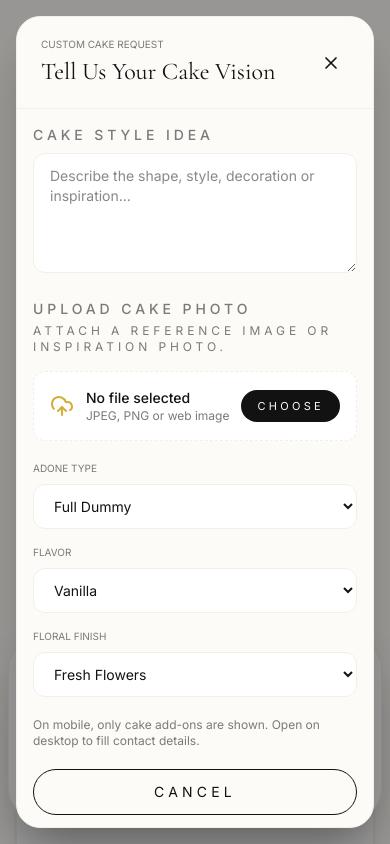
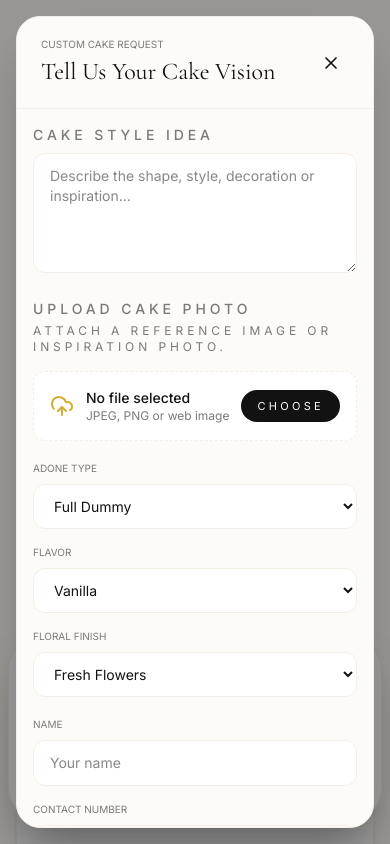
Before and after one commit to sathiska567/dizanda-frontend, a React (Vite) app: page /contact in a window 390 px wide. Both pictures are taken after a click on the button "CUSTOM YOUR ORDER". Shown: the top 844 px of the page. Built offline with nearby package versions, Linux system fonts and the light colour scheme.

Commit message:
Show customer details on mobile in custom order popup

```diff
--- a/src/components/CustomOrderModal.jsx
+++ b/src/components/CustomOrderModal.jsx
@@ -155,7 +155,7 @@ export default function CustomOrderModal({ open, onClose }) {
                 </div>
               </div>
 
-              <div className="hidden md:grid gap-4 md:grid-cols-3">
+              <div className="grid gap-4 md:grid-cols-3">
                 <div>
                   <label className="block text-[10px] uppercase tracking-extreme text-luxury-muted mb-2">Name</label>
                   <input
@@ -185,7 +185,6 @@ export default function CustomOrderModal({ open, onClose }) {
                   />
                 </div>
               </div>
-              <p className="text-xs text-luxury-muted md:hidden">On mobile, only cake add-ons are shown. Open on desktop to fill contact details.</p>
 
               <div className="flex flex-col gap-3 sm:flex-row sm:justify-end">
                 <button
```
